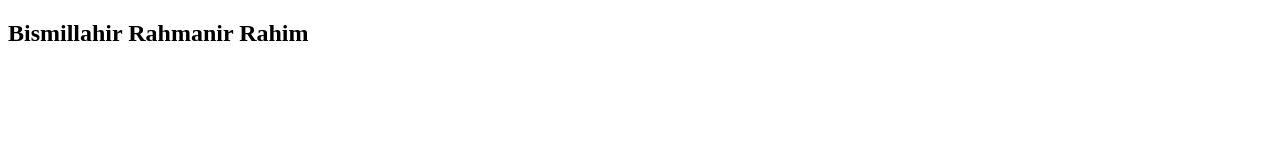
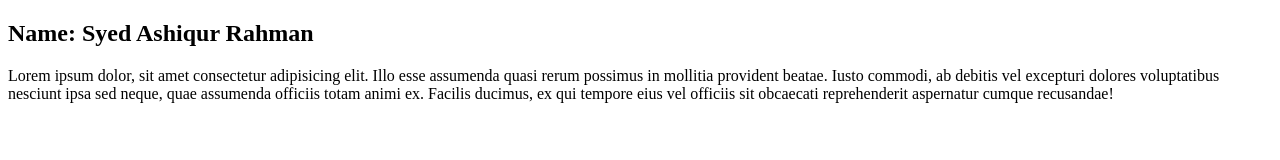
Before and after one commit to syedashiqbd/First-website, a plain HTML site: page index.html in a window 1280 px wide. Drawn offline with Linux system fonts and the light colour scheme.

Commit message:
created style file

```diff
--- a/index.html
+++ b/index.html
@@ -8,6 +8,9 @@
     <link rel="shortcut icon" href="Images/2.jpg" type="image/x-icon">
 </head>
 <body>
-    <h2>Bismillahir Rahmanir Rahim</h2>
+    <h2>Name: Syed Ashiqur Rahman</h2>
+    <p>Lorem ipsum dolor, sit amet consectetur adipisicing elit. Illo esse assumenda quasi rerum possimus in mollitia provident beatae. Iusto commodi, ab debitis vel excepturi dolores voluptatibus nesciunt ipsa sed neque, quae assumenda officiis totam animi ex. Facilis ducimus, ex qui tempore eius vel officiis sit obcaecati reprehenderit aspernatur cumque recusandae!</p>
+
+
 </body>
 </html>
--- /dev/null
+++ b/style.css
@@ -0,0 +1,4 @@
+p{
+    background-color: #414141;
+    font-weight: bold;
+}
```
